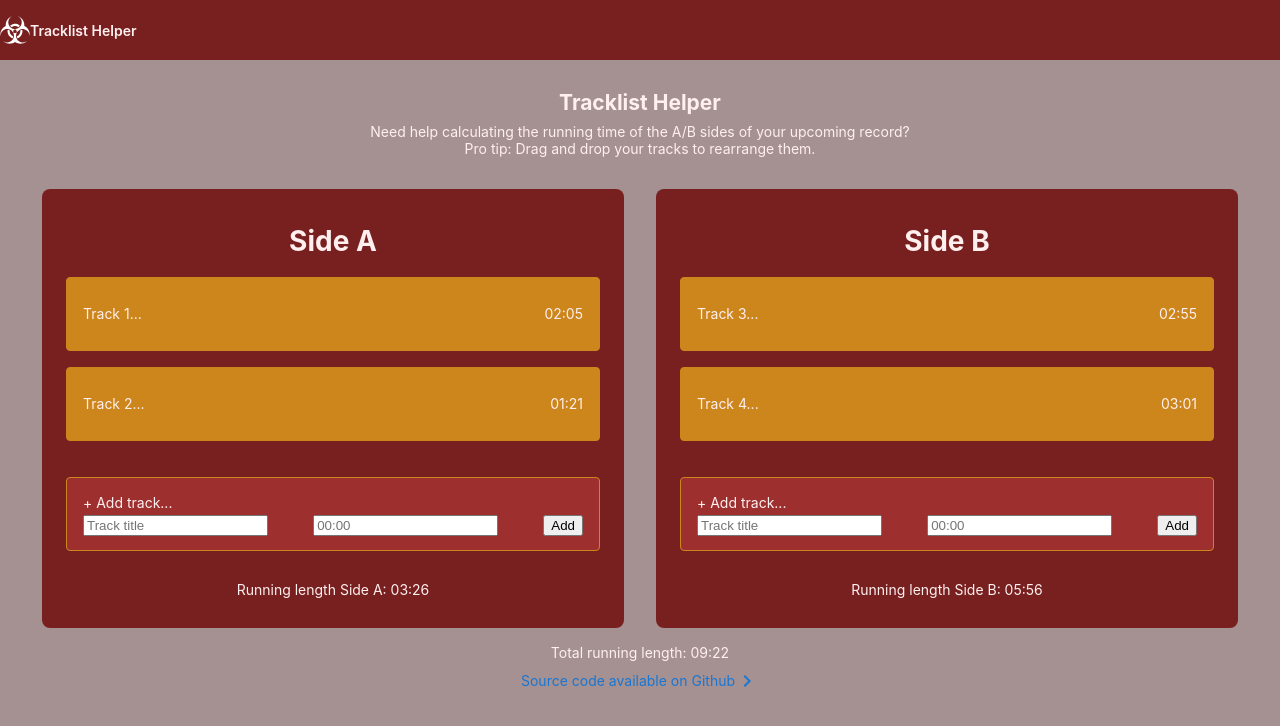
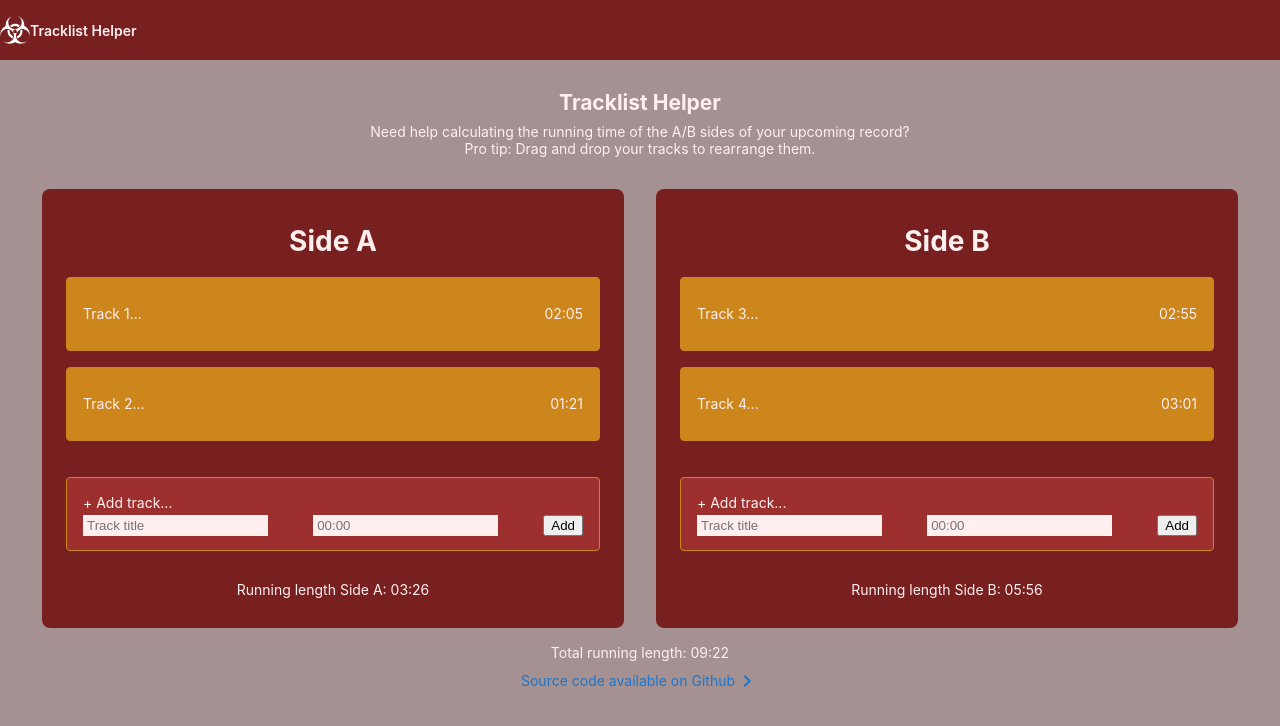
Before and after one commit to Sundin/tracklist, an Angular app: page / in a window 1280 px wide. Shown: the top 726 px of the page. Built offline with nearby package versions, Linux system fonts and the light colour scheme.

Commit message:
Style input fields

```diff
--- a/src/app/side/side.component.scss
+++ b/src/app/side/side.component.scss
@@ -29,6 +29,8 @@
     justify-content: space-between;
 
     input {
+      border: 2px solid $inputcolor;
+      background-color: $inputcolor;
       &.invalid {
         animation-name: blinker;
         animation-duration: 0.5s;
--- a/src/styles.scss
+++ b/src/styles.scss
@@ -9,15 +9,10 @@ $secondarycolor: rgb(120, 32, 32);
 $trackcolor: rgb(205, 134, 28);
 $newtrackcolor: rgb(158, 47, 47);
 $borderstyle: 1px solid rgb(205, 134, 28);
+$inputcolor: rgb(255, 239, 239);
 
 $textcolor: rgb(255, 239, 239);
 $secondarytextcolor: rgb(255, 239, 239);
-
-// #d22519
-
-// rgb(205, 134, 28); gul
-// rgb(158, 47, 47); röd
-// #79c68b; grön
 
 html {
   background-color: $background;
```
